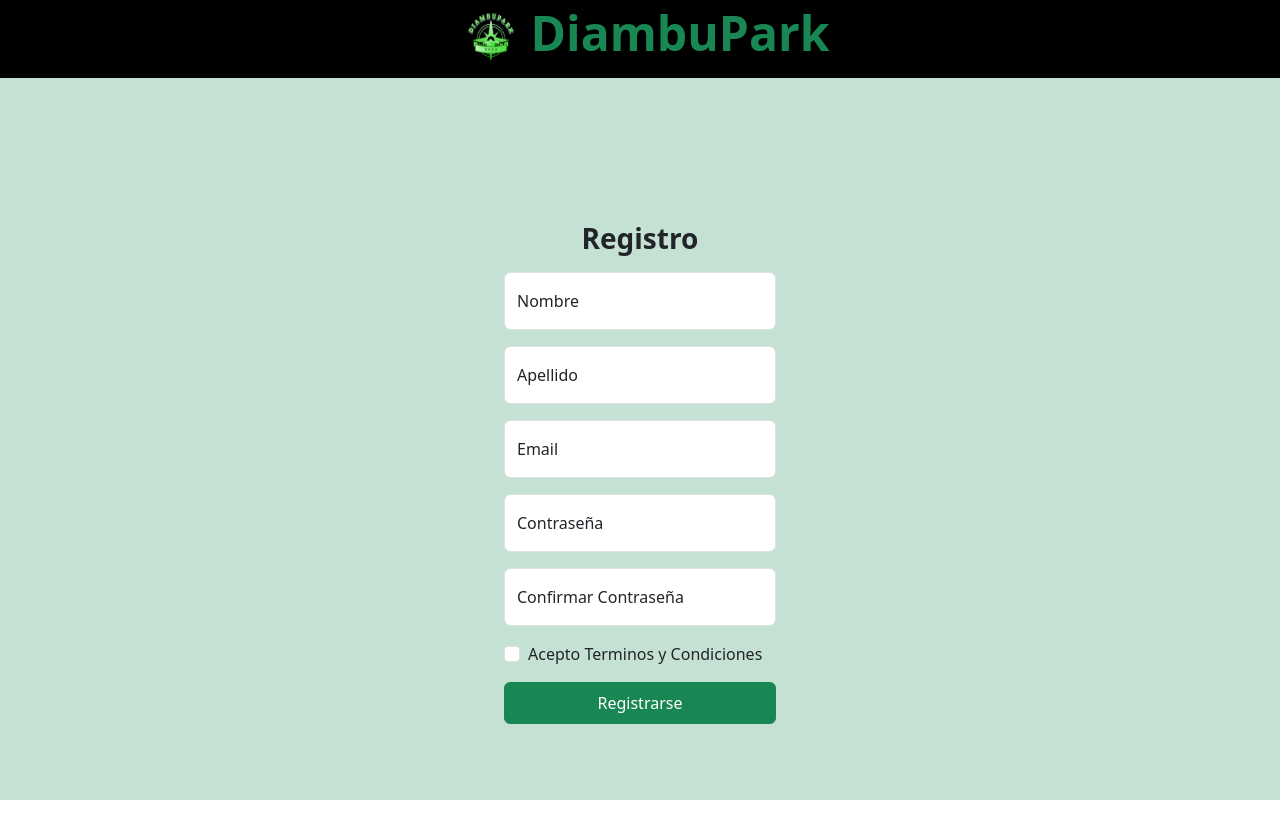
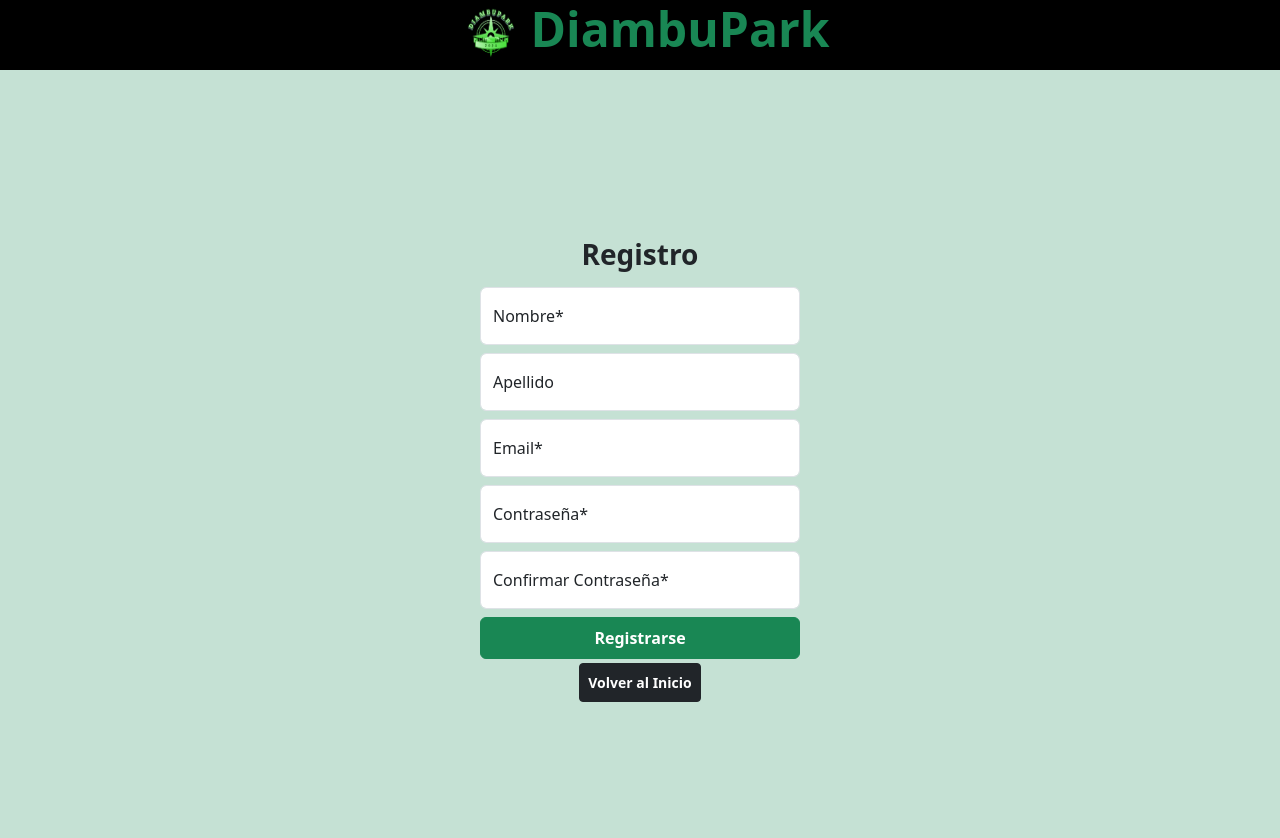
Before and after one commit to NicolasRojas1927/diambufront, a React (Vite) app: page /registro in a window 1280 px wide. Shown: the top 838 px of the page. Before the commit the page ends 800 px from the top, so only its background shows below. Built offline with nearby package versions, Linux system fonts and the light colour scheme.

Commit message:
Ajuste de formulario, validacion requerida para contraseña y confirmacion

```diff
--- a/src/Register.jsx
+++ b/src/Register.jsx
@@ -1,6 +1,5 @@
 import { useState } from 'react';
-import 'bootstrap/dist/css/bootstrap.min.css';
-import './sign-in.css';
+import { Link } from 'react-router-dom';
 
 function Register() {
     const [name, setName] = useState('');
@@ -11,6 +10,20 @@ function Register() {
 
     const handleSubmit = async (e) => {
         e.preventDefault();
+
+
+        if (password !== confirmpass) {
+            alert('Las contraseñas no coinciden, verifique nuevamente.');
+            return;
+        }
+
+        const RegisterData = {
+            name: name,
+            lastname: lastname,
+            email: email,
+            password: password,
+            confirmpass: confirmpass
+        };
 
         try {
             const response = await fetch('https://diambupark-back.vercel.app/api/users', {
@@ -35,19 +48,9 @@ function Register() {
         }
     }
 
-    const RegisterData = {
-        name: name,
-        lastname: lastname,
-        email: email,
-        password: password,
-        confirmpass: confirmpass
-    };
-
-
-
     return (
-        <div className=" justify-content-center vh-100 bg-success text-dark bg-opacity-25" >
-            <div className="p-1 container-fluid d-flex justify-content-center bg-black">
+        <div>
+            <div className="d-flex container-fluid justify-content-center bg-black">
                 <img
                     className="align-items-center"
                     src="../src/img/logo.jpeg"
@@ -58,11 +61,12 @@ function Register() {
                 <span className="display-5 fw-bold text-success"
                 >DiambuPark</span>
             </div>
-            <main className="form-signin d-flex justify-content-center m-5 p-5">
-                <form onSubmit={handleSubmit} className="w-25">
+            <div className="d-flex justify-content-center align-items-center vh-100 bg-success text-dark bg-opacity-25" >
+                <main className="form-signin d-flex justify-content-center  w-25">
+                    <form onSubmit={handleSubmit} className="w-100">
 
-                    <h1 className="h3 mb-3 fw-normal mt-5 text-center fw-bold">Registro</h1>
-                    <div className="form-floating mb-3">
+                        <h1 className="h3 mb-3 fw-normal text-center fw-bold">Registro</h1>
+                        <div className="form-floating mb-2">
                             <input
                                 type="text"
                                 className="form-control"
@@ -70,9 +74,9 @@ function Register() {
                                 placeholder="name@example.com"
                                 onChange={(e) => setName(e.target.value)}
                             />
-                        <label htmlFor="floatingInput">Nombre</label>
+                            <label htmlFor="floatingInput">Nombre*</label>
                         </div>
-                    <div className="form-floating mb-3">
+                        <div className="form-floating mb-2">
                             <input
                                 type="text"
                                 className="form-control"
@@ -83,7 +87,7 @@ function Register() {
                             <label htmlFor="floatingInput">Apellido</label>
                         </div>
 
-                    <div className="form-floating mb-3">
+                        <div className="form-floating mb-2">
                             <input
                                 type="email"
                                 className="form-control"
@@ -91,9 +95,9 @@ function Register() {
                                 placeholder="name@example.com"
                                 onChange={(e) => setEmail(e.target.value)}
                             />
-                        <label htmlFor="floatingInput3">Email</label>
+                            <label htmlFor="floatingInput3">Email*</label>
                         </div>
-                    <div className="form-floating mb-3">
+                        <div className="form-floating mb-2">
                             <input
                                 type="password"
                                 className="form-control"
@@ -101,9 +105,9 @@ function Register() {
                                 placeholder="Password"
                                 onChange={(e) => setPassword(e.target.value)}
                             />
-                        <label htmlFor="floatingPassword">Contraseña</label>
+                            <label htmlFor="floatingPassword">Contraseña*</label>
                         </div>
-                    <div className="form-floating mb-3">
+                        <div className="form-floating mb-2">
                             <input
                                 type="password"
                                 className="form-control"
@@ -111,31 +115,22 @@ function Register() {
                                 placeholder="Password"
                                 onChange={(e) => setConfirmPass(e.target.value)}
                             />
-                        <label htmlFor="floatingPassword">Confirmar Contraseña</label>
+                            <label htmlFor="floatingPassword">Confirmar Contraseña*</label>
                         </div>
-
-                    <div className="form-check text-start my-3">
-                        <input
-                            className="form-check-input"
-                            type="checkbox"
-                            value="remember-me"
-                            id="flexCheckDefault"
-                        />
-                        <label className="form-check-label" htmlFor="flexCheckDefault" aria-required>
-                            Acepto Terminos y Condiciones
-                        </label>
-                    </div>
-                    <button className="btn btn-success w-100 py-2" type="submit">
+                        <button className="btn btn-success w-100 py-2 fw-bold" type="submit">
                             Registrarse
                         </button>
-                    <br></br>
-                    <br></br>
-                    {/* <button className="btn btn-primary w-100 py-2" type="submit">
-                    Registrate
-                </button> */}
+                        <div className="text-center mt-1">
+                            <button className="btn btn-dark btn-sm p-2">
+                                <Link to="/" className="text-decoration-none fw-bold text-white">
+                                    Volver al Inicio</Link>
+                            </button>
+                        </div>
                     </form>
                 </main>
             </div>
+        </div>
+
     );
 };
 
```
Lines whose indentation alone changed are shown as unchanged.
